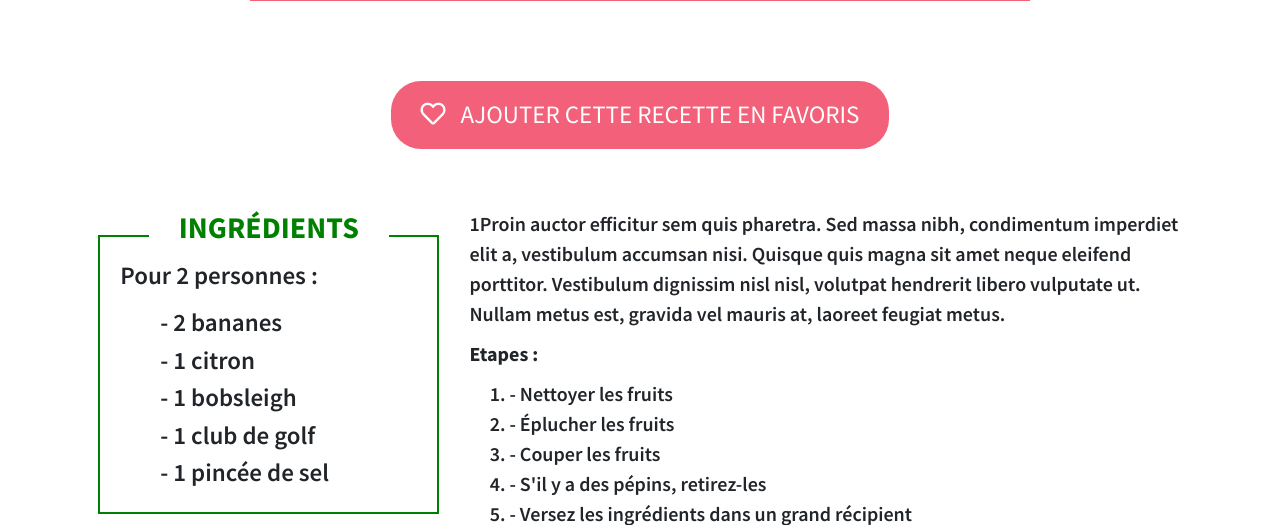
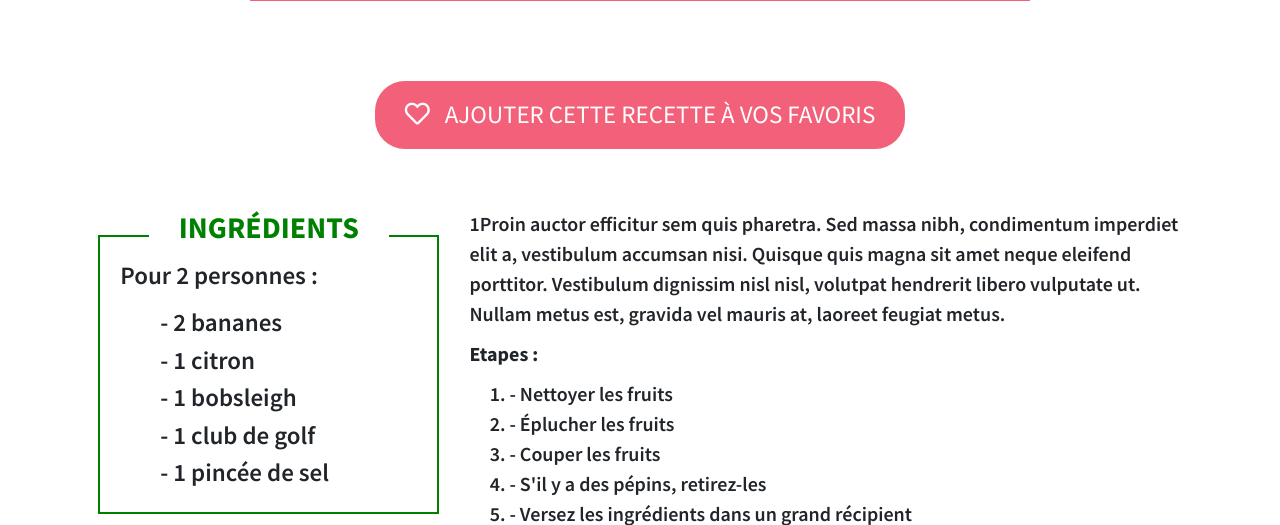
Before and after one commit to AyrxCore/SmoothMaker, a PHP site: page /instructionsRecette.php?id=1 in a window 1280 px wide. Shown: the part 987-1512 px from the top of the page. Run offline with PHP 8.4, Linux system fonts and the light colour scheme; data comes from the database, SQL or seed files in the repository; some libraries are stand-ins or nearby versions.

Commit message:
Update instructionsRecette.phtml

```diff
--- a/instructionsRecette.phtml
+++ b/instructionsRecette.phtml
@@ -1,7 +1,7 @@
 <main id="recipe" class="row">
     <div id="en-tete" style="background-image:url(<?= $recipe['imgSrcRecipe'] ?>)"></div>
     <h1><?= $recipe["recipeName"] ?></h1>
-    <a href="recettesFav.php"><i class="far fa-heart mr-3"></i> Ajouter cette recette en favoris</a>
+    <a class="fav" data-fav="<?= $recipe['id'] ?>"><i class="far fa-heart mr-3"></i> Ajouter cette recette à vos favoris</a>
     <section class="d-flex justify-content-between flex-wrap">
         <article class="ingredient col-12 col-lg-4 d-flex flex-column align-items-center">
             <h3><span class="text-uppercase">Ingrédients</span></h3>
```
